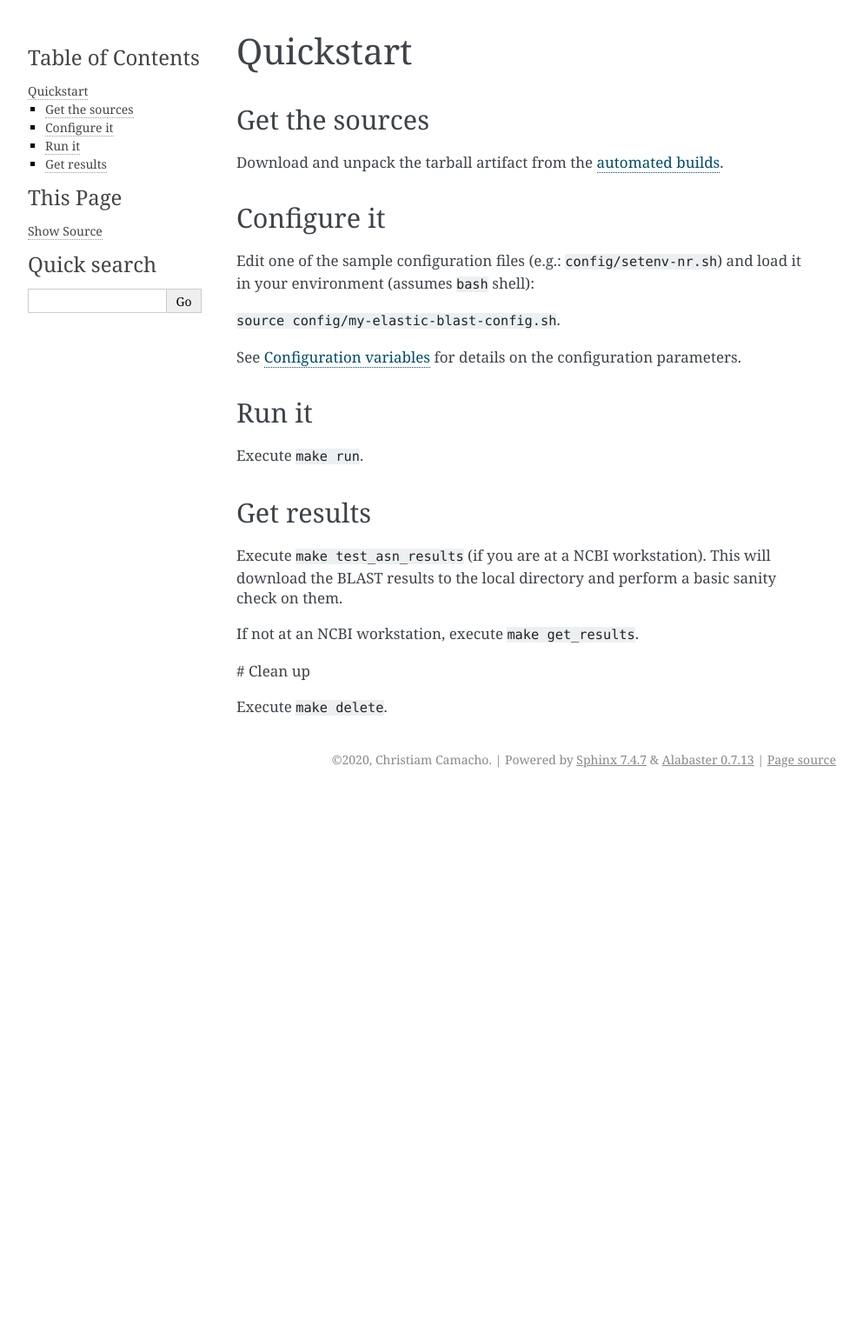
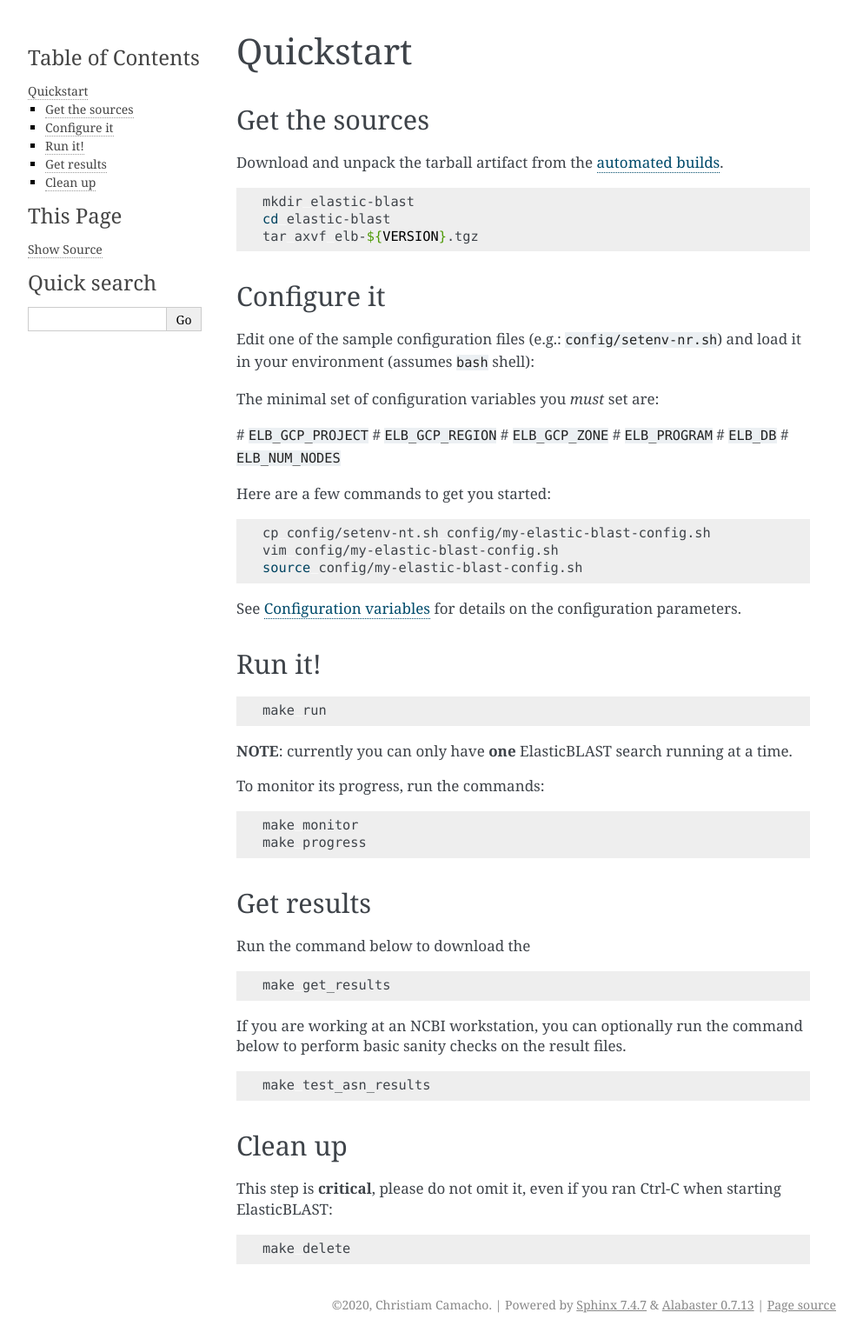
Before and after one commit to ncbi/elastic-blast-docs, a Sphinx documentation site: the page built from docs/source/quickstart.rst, in a window 1280 px wide. Shown: the whole page at 87% size, without its empty margins (148-1141 px from the left). Built offline with Sphinx 7.4.7, drawn with Linux system fonts in a browser that asks for light colours; before the commit the page ends 913 px from its top, so only the background shows below that.

Commit message:
In progress

```diff
--- a/docs/source/index.rst
+++ b/docs/source/index.rst
@@ -15,5 +15,5 @@
    quickstart
    configuration
    support
-   debugging
+   troubleshooting
    LICENSE
--- a/docs/source/quickstart.rst
+++ b/docs/source/quickstart.rst
@@ -5,30 +7,75 @@
 ---------------
 Download and unpack the tarball artifact from the `automated builds <https://teamcity.ncbi.nlm.nih.gov/buildConfiguration/Blast_ElasticBlast_TestReleaseTarball?branch=&mode=builds>`_.
 
+.. code-block:: bash
+
+    mkdir elastic-blast
+    cd elastic-blast
+    tar axvf elb-${VERSION}.tgz
+
+
 Configure it
 ------------
 
 Edit one of the sample configuration files (e.g.: ``config/setenv-nr.sh``) and
 load it in your environment (assumes ``bash`` shell):
 
-``source config/my-elastic-blast-config.sh``.
+The minimal set of configuration variables you *must* set are:
+
+# ``ELB_GCP_PROJECT``
+# ``ELB_GCP_REGION``
+# ``ELB_GCP_ZONE``
+# ``ELB_PROGRAM``
+# ``ELB_DB``
+# ``ELB_NUM_NODES``
+
+Here are a few commands to get you started:
+
+.. code-block:: bash
+
+    cp config/setenv-nt.sh config/my-elastic-blast-config.sh
+    vim config/my-elastic-blast-config.sh
+    source config/my-elastic-blast-config.sh
 
 See :ref:`configuration` for details on the configuration parameters.
 
-Run it
-------
+Run it!
+-------
 
-Execute ``make run``.
+.. code-block:: bash
+
+    make run
+
+**NOTE**: currently you can only have **one** ElasticBLAST search running at a time.
+
+To monitor its progress, run the commands:
+
+.. code-block:: bash
+
+    make monitor
+    make progress
 
 Get results
 -----------
 
-Execute ``make test_asn_results`` (if you are at a NCBI workstation). This will
-download the BLAST results to the local directory and perform a basic sanity
-check on them.
+Run the command below to download the
 
-If not at an NCBI workstation, execute ``make get_results``.
+.. code-block:: bash
 
-# Clean up
+    make get_results
 
-Execute ``make delete``.
+If you are working at an NCBI workstation, you can optionally run the command
+below to perform basic sanity checks on the result files.
+
+.. code-block:: bash
+
+    make test_asn_results
+
+Clean up
+--------
+This step is **critical**, please do not omit it, even if you ran Ctrl-C when
+starting ElasticBLAST:
+
+.. code-block:: bash
+
+    make delete
--- a/docs/source/requirements.rst
+++ b/docs/source/requirements.rst
@@ -10,4 +10,4 @@
 * `git <https://git-scm.com/>`_
 * You are authenticated and have the necessary permissions in your GCP
   project. If working on a newly created GCP instance, this likely requires ``gcloud auth login``.
-* The configuration scripts assume that you use the bash shell.
+* The configuration scripts assume that you use the ``bash`` shell.
```
Also changed, not shown: other parts of docs/source/quickstart.rst (+2 -0 lines), docs/source/LICENSE.rst (+5 -2 lines), docs/source/debugging.md (deleted, +0 -8 lines), docs/source/support.rst (+24 -4 lines), docs/source/troubleshooting.rst (added, +9 -0 lines).
